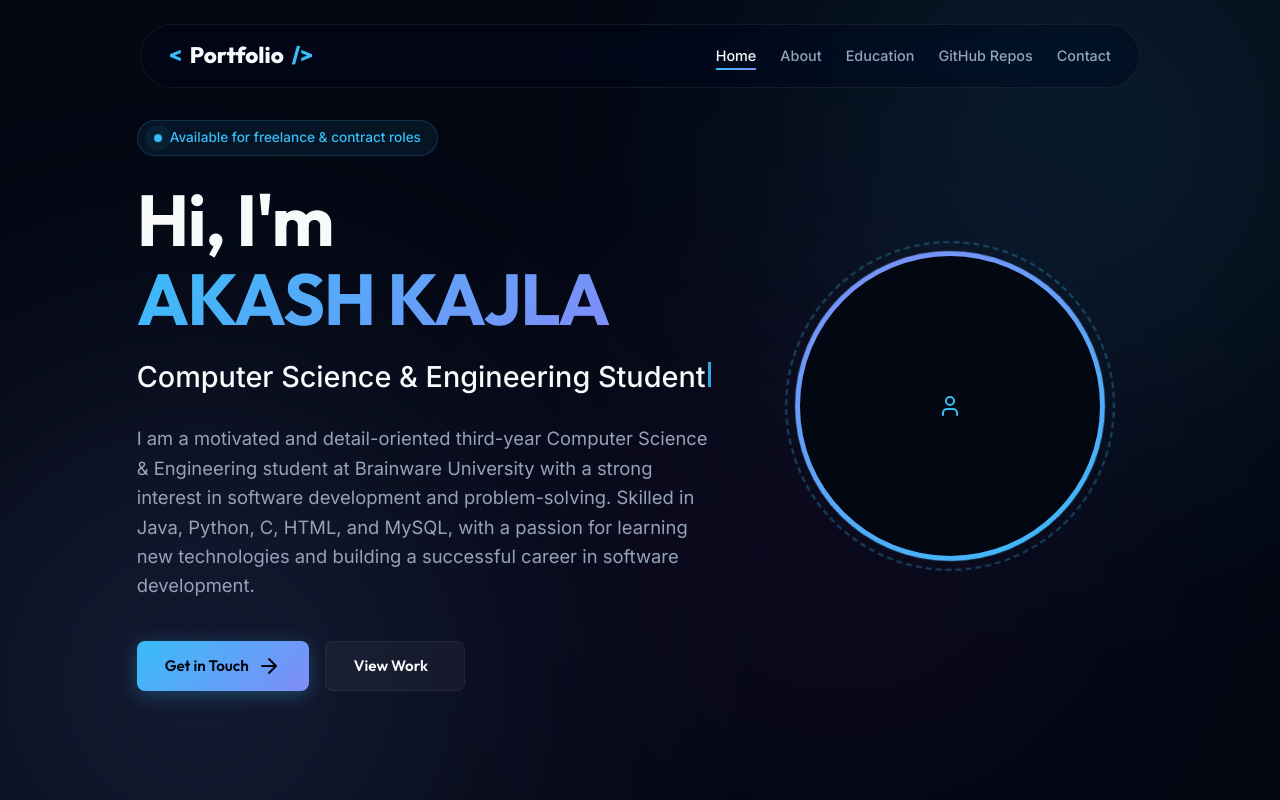
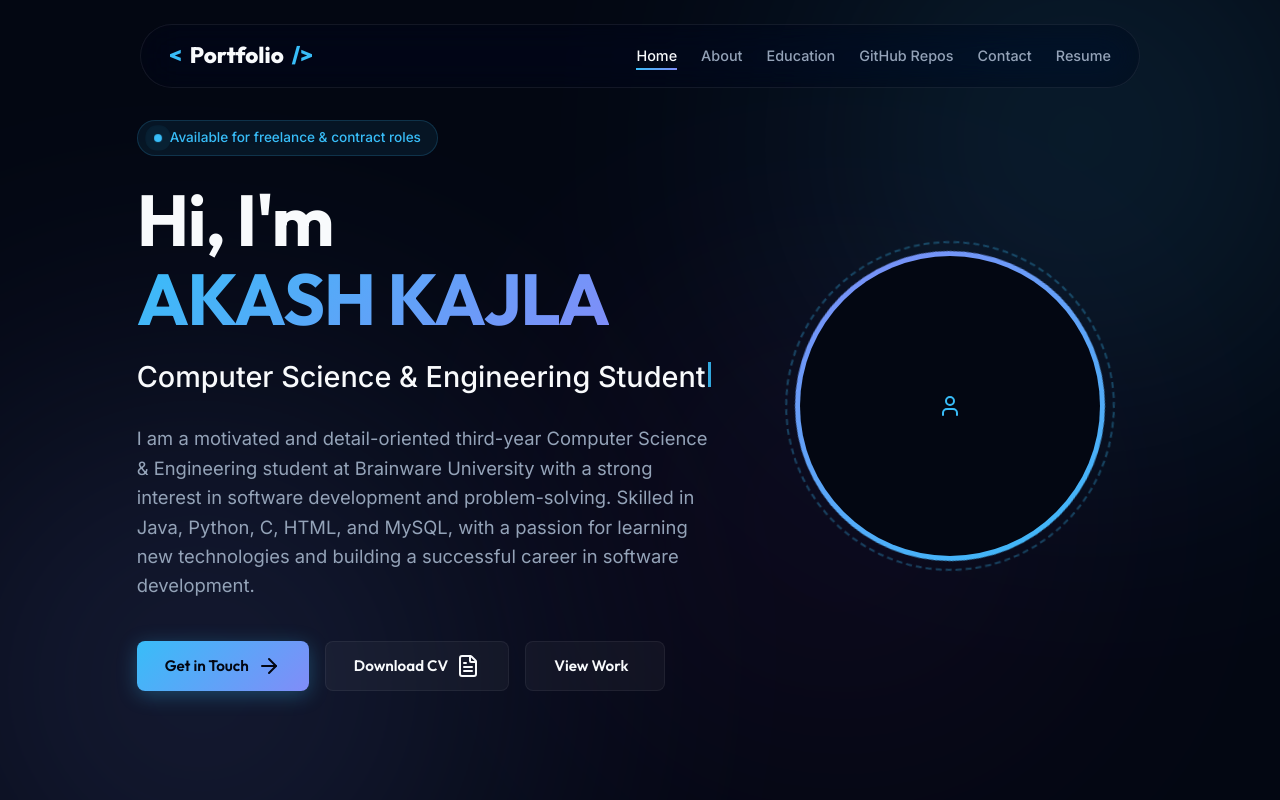
Before and after one commit to sky-kajla/sky-kajla.github.io, a plain HTML site: page index.html in a window 1280 px wide. Shown: the top 800 px of the page. Drawn offline with nearby package versions, Linux system fonts and the light colour scheme; no server answers; some icons are missing.

Commit message:
Feature: Added Resume PDF download links to Hero and navigation menus

```diff
--- a/config.js
+++ b/config.js
@@ -23,7 +23,7 @@ const CONFIG = {
     linkedin: "https://www.linkedin.com/in/akash-kajla-84935b331",
     twitter: "#",
     email: "mailto:kajlaakash3@gmail.com",
-    resume: "#"
+    resume: "./Akash_Kajla_Resume.pdf"
   },
 
   // Technical Skills categorized exactly from CV
--- a/index.html
+++ b/index.html
@@ -44,6 +44,7 @@
         <li><a href="#education" class="nav-link" id="nav-education">Education</a></li>
         <li><a href="#github" class="nav-link" id="nav-github">GitHub Repos</a></li>
         <li><a href="#contact" class="nav-link" id="nav-contact">Contact</a></li>
+        <li><a href="./Akash_Kajla_Resume.pdf" target="_blank" download class="nav-link" id="nav-resume">Resume</a></li>
       </ul>
     </div>
   </header>
@@ -70,6 +71,9 @@
           <div class="hero-buttons">
             <a href="#contact" class="btn btn-primary" id="hero-contact-btn">
               Get in Touch <i data-lucide="arrow-right"></i>
+            </a>
+            <a href="./Akash_Kajla_Resume.pdf" target="_blank" download class="btn btn-secondary" id="hero-resume-btn">
+              Download CV <i data-lucide="file-text"></i>
             </a>
             <a href="#github" class="btn btn-secondary" id="hero-github-btn">
               View Work <i data-lucide="github"></i>
```
Also changed, not shown: 1 other file.
